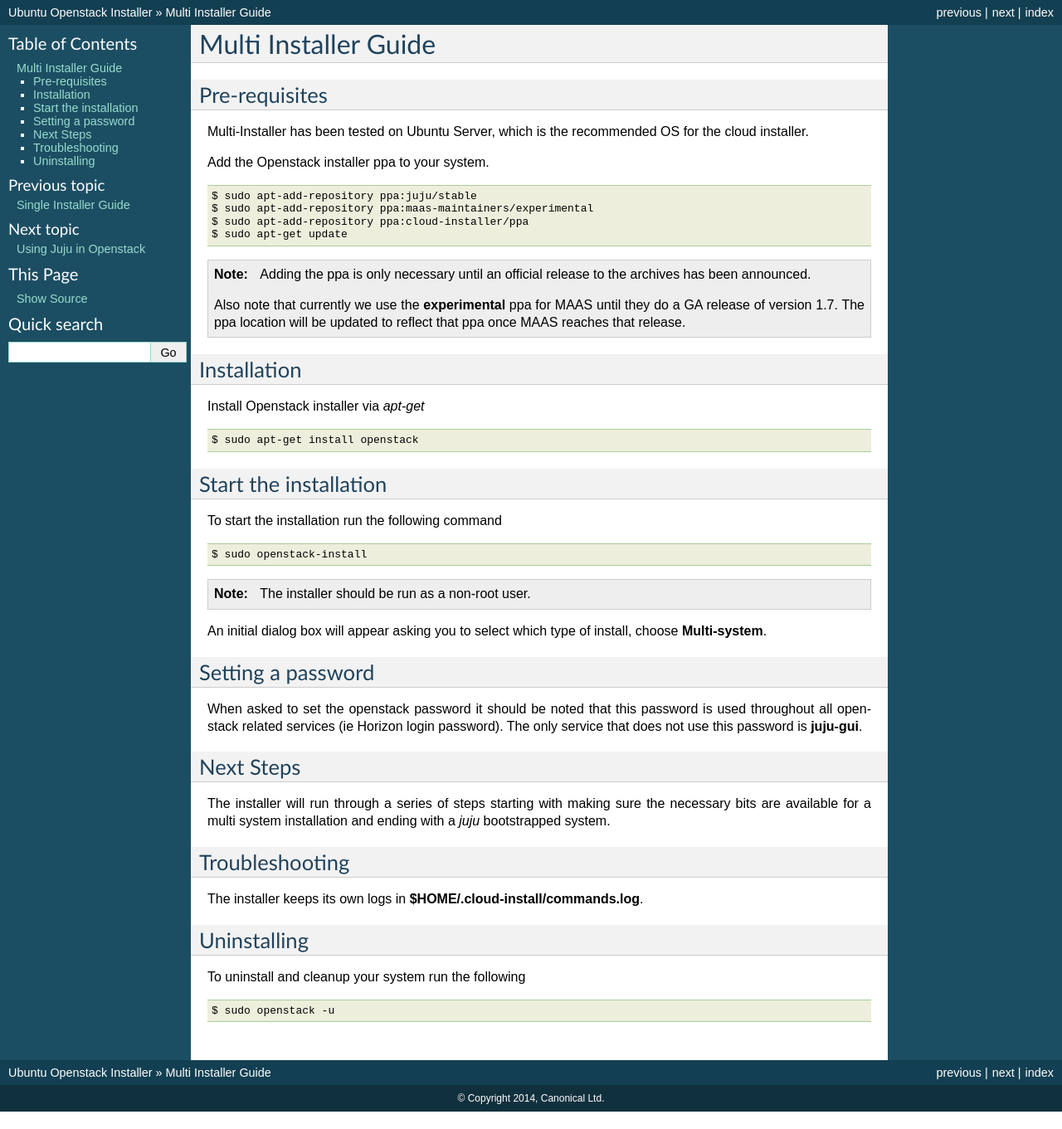
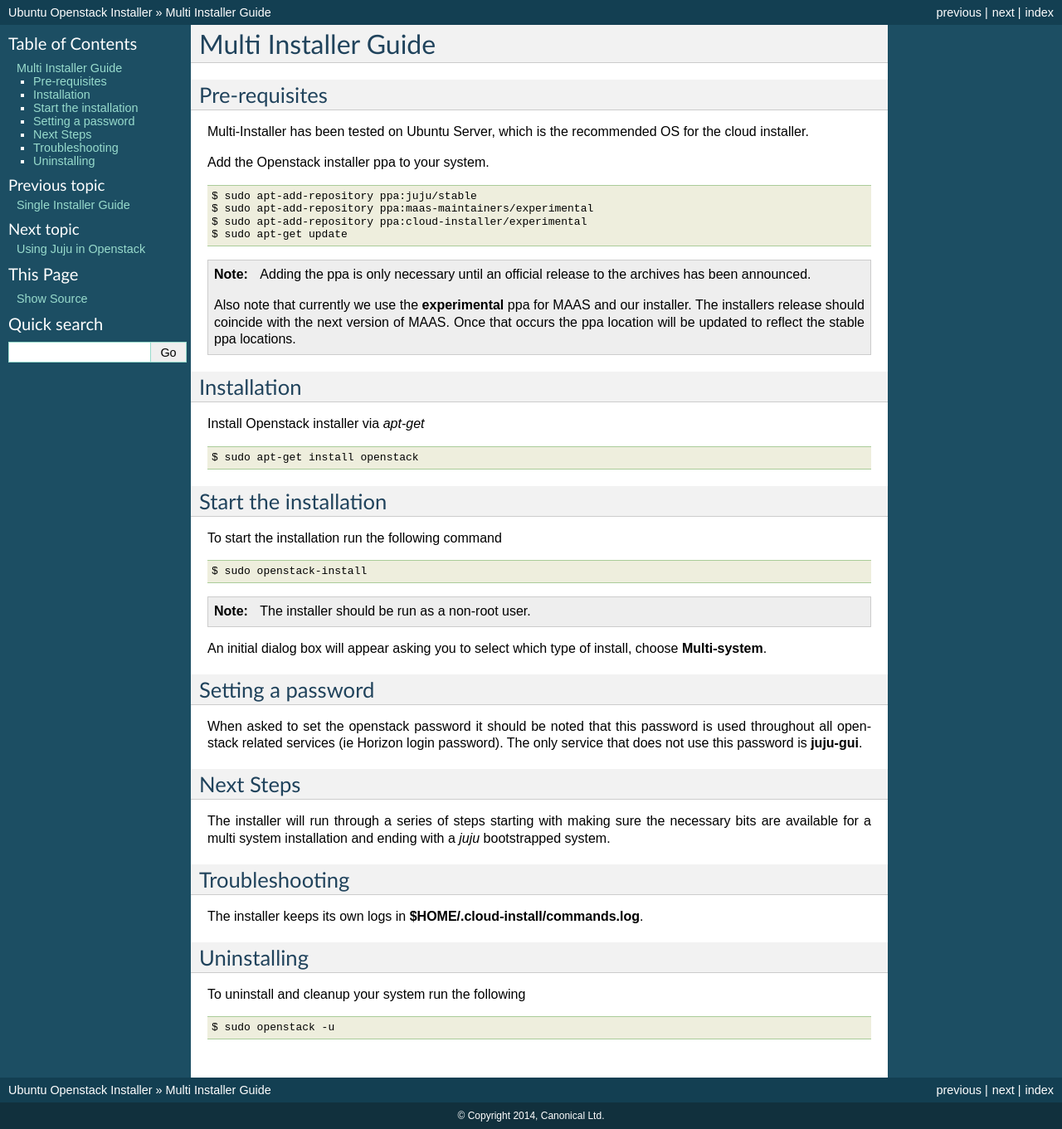
Before and after one commit to Ubuntu-Solutions-Engineering/openstack-installer, a Sphinx documentation site: the page built from docs/multi-installer.guide.rst, in a window 1280 px wide. Shown: the whole page at 83% size. Built offline with Sphinx 7.4.7, drawn with Linux system fonts in a browser that asks for light colours; before the commit the page ends 1340 px from its top, so only the background shows below that.

Commit message:
extend experimental ppa note
Signed-off-by: Adam Stokes <adam.stokes@ubuntu.com>

```diff
--- a/docs/multi-installer.guide.rst
+++ b/docs/multi-installer.guide.rst
@@ -12,7 +12,7 @@ Add the Openstack installer ppa to your system.
 
    $ sudo apt-add-repository ppa:juju/stable
    $ sudo apt-add-repository ppa:maas-maintainers/experimental
-   $ sudo apt-add-repository ppa:cloud-installer/ppa
+   $ sudo apt-add-repository ppa:cloud-installer/experimental
    $ sudo apt-get update
 
 .. note::
@@ -21,8 +21,9 @@ Add the Openstack installer ppa to your system.
    archives has been announced.
 
    Also note that currently we use the **experimental** ppa for MAAS
-   until they do a GA release of version 1.7. The ppa location will
-   be updated to reflect that ppa once MAAS reaches that release.
+   and our installer. The installers release should coincide with
+   the next version of MAAS. Once that occurs the ppa location will
+   be updated to reflect the stable ppa locations.
 
 Installation
 ^^^^^^^^^^^^
```
